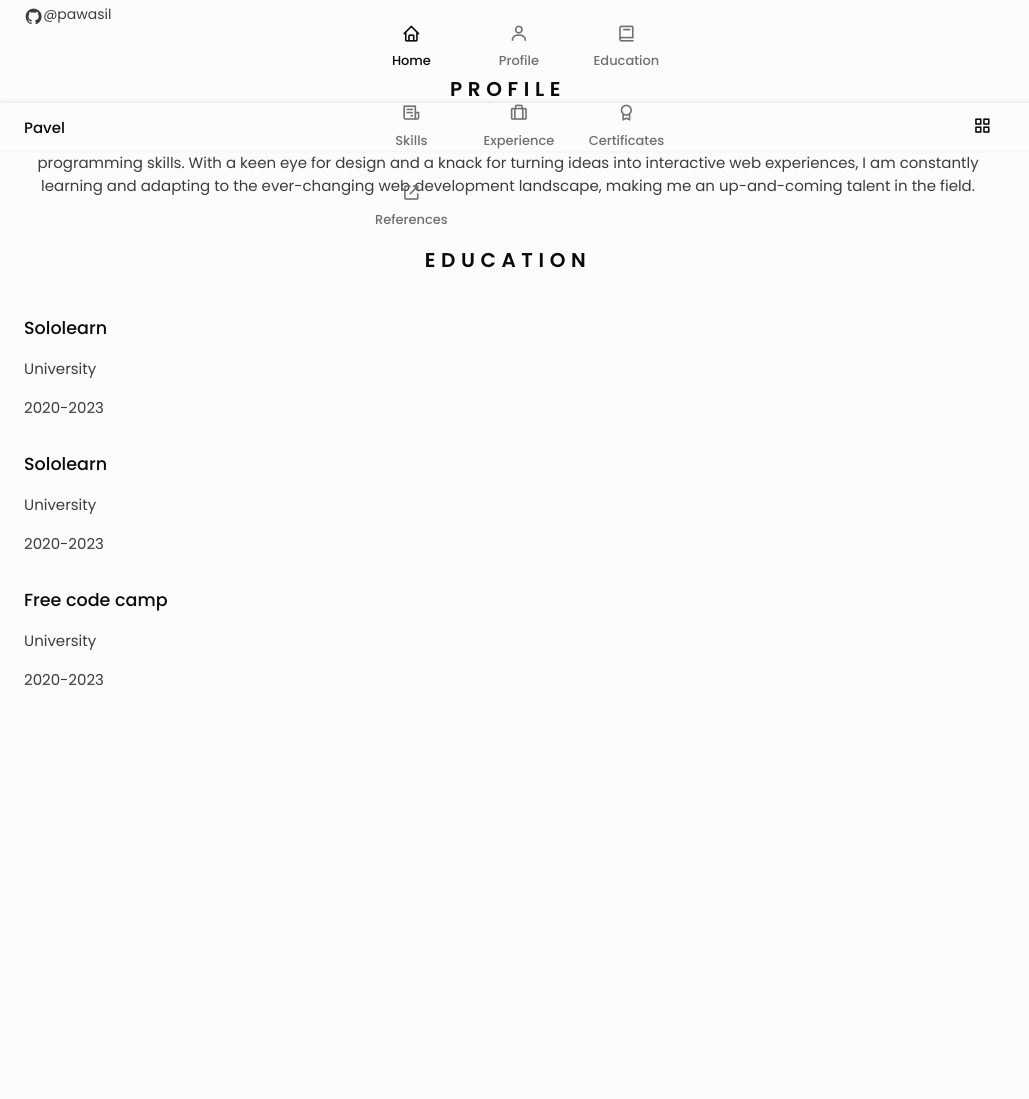
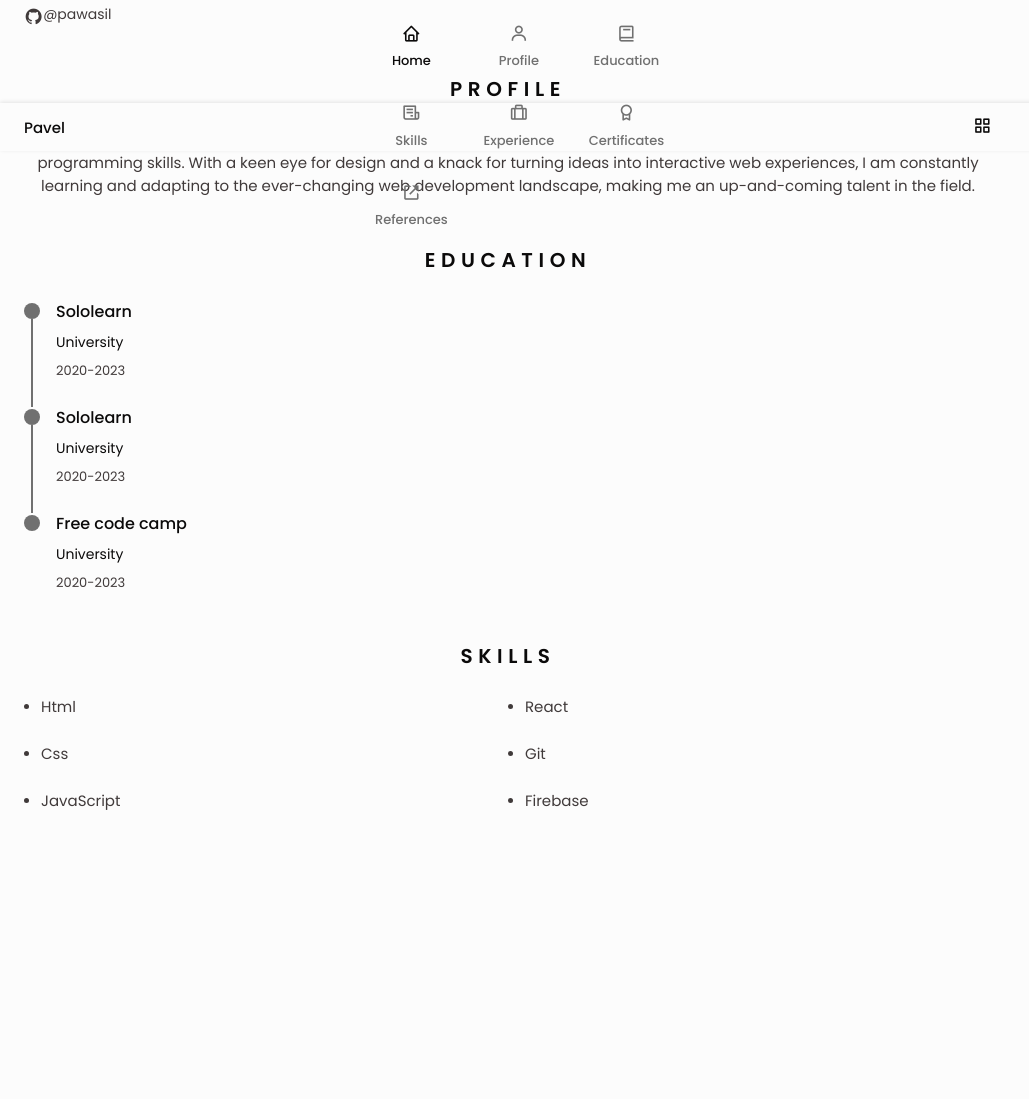
Before and after one commit to 0oPavelVasilevo0/responsive-cv, a plain HTML site: page index.html in a window 1280 px wide. Shown: the part 649-1748 px from the top of the page, without its empty margins (0-1029 px from the left). Before the commit the page ends 1700 px from the top, so only its background shows below. Drawn offline with nearby package versions, Linux system fonts and the light colour scheme.

Commit message:
create education&skills styles

```diff
--- a/assets/css/styles.css
+++ b/assets/css/styles.css
@@ -119,7 +119,7 @@ img {
 
 .bd-grid {
   display: grid;
-  gap: 1rem;
+  gap: 1.5rem;
 }
 
 .l-header {
@@ -294,11 +294,68 @@ img {
 }
 
 /*========== EDUCATION AND EXPERIENCE ==========*/
+.education__content {
+  display: flex;
+}
 
+.education__time {
+  padding-right: 1rem;
+}
 
+.education__rounder {
+  position: relative;
+  display: block;
+  width: 16px;
+  height: 16px;
+  background-color: var(--text-color-light);
+  border-radius: 50%;
+  margin-top: 0.25rem;
+}
+
+.education__line {
+  display: block;
+  width: 2px;
+  height: 107%;
+  background-color: var(--text-color-light);
+  transform: translate(7px, 0);
+}
+
+.education__data {
+  gap: 0.5rem;
+}
+
+.education__title {
+  font-size: var(--h3-font-size);
+}
+
+.education__studies {
+  font-size: var(--small-font-size);
+  color: var(--title-color);
+}
+
+.education__year {
+  font-size: var(--smaller-font-size);
+}
 /*========== SKILLS AND LANGUAGES ==========*/
+.skills__content {
+  grid-template-columns: repeat(2, 1fr);
+  gap: 0;
+}
 
+.skills__name {
+  display: flex;
+  align-items: center;
+  margin-bottom: var(--mb-3);
+}
 
+.skills__circle {
+  display: inline-block;
+  width: 5px;
+  height: 5px;
+  background-color: var(--text-color);
+  border-radius: 50%;
+  margin-right: 0.75rem;
+}
 /*========== CERTIFICATES ==========*/
 
 
--- a/index.html
+++ b/index.html
@@ -43,7 +43,7 @@
                     </li>
 
                     <li class="nav__item">
-                        <a href="#" class="nav__link">
+                        <a href="#skills" class="nav__link">
                             <i class='bx bx-receipt nav__icon'></i>Skills
                         </a>
                     </li>
@@ -154,33 +154,34 @@
                                 <span class="education__rounder"></span>
                                 <span class="education__line"></span>
                             </div>
-                        </div>
-                        <div class="education__data bd-grid">
-                            <h3 class="education__title">Sololearn</h3>
-                            <span class="education__studies">University</span>
-                            <span class="education__year">2020-2023</span>
+                            <div class="education__data bd-grid">
+                                <h3 class="education__title">Sololearn</h3>
+                                <span class="education__studies">University</span>
+                                <span class="education__year">2020-2023</span>
+                            </div>
                         </div>
                         <div class="education__content">
                             <div class="education__time">
                                 <span class="education__rounder"></span>
                                 <span class="education__line"></span>
                             </div>
-                        </div>
-                        <div class="education__data bd-grid">
-                            <h3 class="education__title">Sololearn</h3>
-                            <span class="education__studies">University</span>
-                            <span class="education__year">2020-2023</span>
+                            <div class="education__data bd-grid">
+                                <h3 class="education__title">Sololearn</h3>
+                                <span class="education__studies">University</span>
+                                <span class="education__year">2020-2023</span>
+                            </div>
                         </div>
                         <div class="education__content">
                             <div class="education__time">
                                 <span class="education__rounder"></span>
-                                <span class="education__line"></span>
+                                <!-- <span class="education__line"></span> -->
                             </div>
-                        </div>
-                        <div class="education__data bd-grid">
-                            <h3 class="education__title">Free code camp</h3>
-                            <span class="education__studies">University</span>
-                            <span class="education__year">2020-2023</span>
+
+                            <div class="education__data bd-grid">
+                                <h3 class="education__title">Free code camp</h3>
+                                <span class="education__studies">University</span>
+                                <span class="education__year">2020-2023</span>
+                            </div>
                         </div>
                     </div>
                 </section>
@@ -188,7 +189,31 @@
 
                 <!--========== SKILLS  ==========-->
                 <section class="skills section" id="skills">
-
+                  <h2 class="section-title">Skills</h2>
+                  <div class="skills__content bd-grid">
+                    <ul class="skills__data">
+                        <li class="skills__name">
+                            <span class="skills__circle"></span> Html
+                        </li>
+                        <li class="skills__name">
+                            <span class="skills__circle"></span> Css
+                        </li>
+                        <li class="skills__name">
+                            <span class="skills__circle"></span> JavaScript
+                        </li>
+                    </ul>
+                    <ul class="skills__data">
+                        <li class="skills__name">
+                            <span class="skills__circle"></span> React
+                        </li>
+                        <li class="skills__name">
+                            <span class="skills__circle"></span> Git
+                        </li>
+                        <li class="skills__name">
+                            <span class="skills__circle"></span> Firebase
+                        </li>
+                    </ul>
+                  </div>
                 </section>
 
             </div>
```
